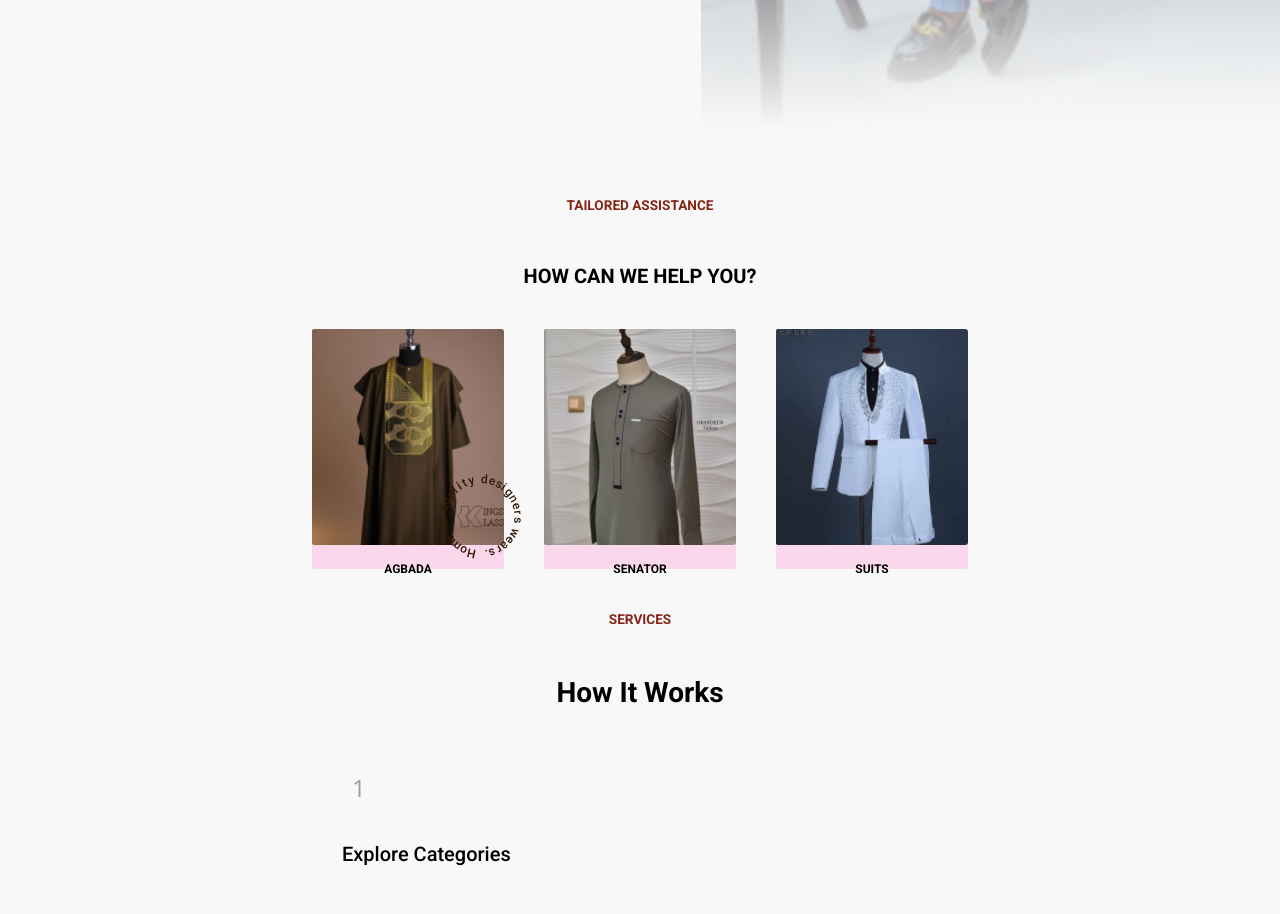
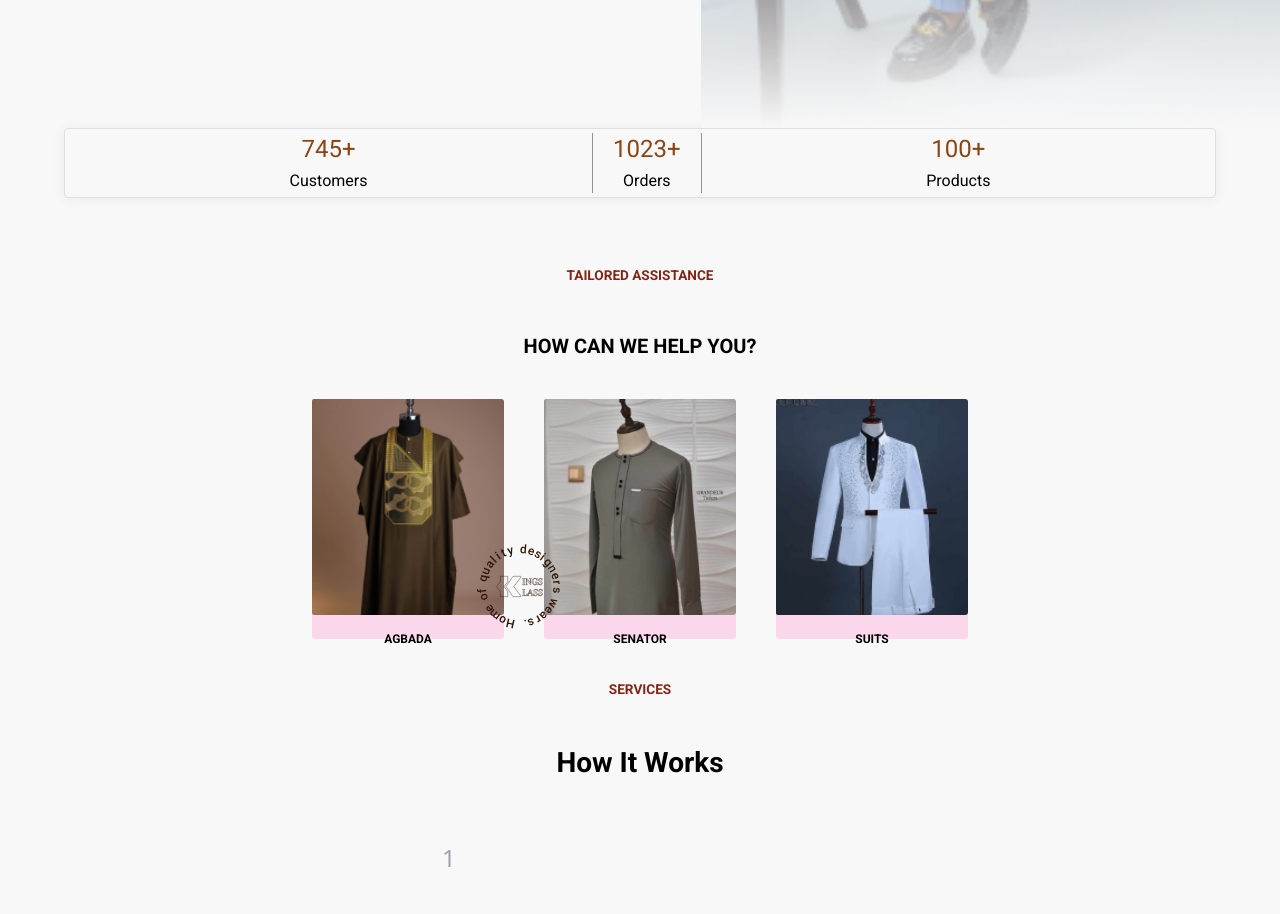
Before and after one commit to itsoluwatobby/KingKlass, a React (Vite) app: page / in a window 1280 px wide. Shown: the part 800-1714 px from the top of the page. Built offline with nearby package versions, Linux system fonts and the light colour scheme; a web font is replaced by a local one.

Commit message:
update: add Home/State component := UI

```diff
--- a/src/App.tsx
+++ b/src/App.tsx
@@ -58,7 +58,7 @@ function App() {
   }, [pathname, signin, signup, setAppModals])
 
   return (
-    <main className='w-full md:m-auto h-scre scroll-smooth overflow-y-scroll transition-all'>
+    <main className='w-full'>
 
       <Routes>
         <Route path='/' element={<DesignerLayout />}>
--- /dev/null
+++ b/src/components/home/Stats.tsx
@@ -0,0 +1,29 @@
+
+
+interface StatsProp {
+    name: string;
+    value: string;
+    className?: string
+}
+
+function Stat({name, value, className} : StatsProp) {
+  return (
+    <div className={`px-5 flex flex-col justify-center items-center gap-1 ${className}`}>
+        <h3 className="text-fdt-brown-normal text-2xl font-normal my-0 ">{value}+</h3>
+        <p className="text-base my-0">{name}</p>
+    </div>
+  )
+}
+
+
+function Stats() {
+  return (
+    <section className="stats rounded-[4px] py-1 px-0 w-[90%] border-[1px] border-solid border-fdt-grey-light-active flex flex-row justify-evenly">
+            <Stat name="Customers" value="745"/>
+            <Stat name="Orders" value="1023" className="border-solid border-x border-y-0  border-fdt-grey-normal"/>
+            <Stat name="Products" value="100"/>
+    </section>
+  )
+}
+
+export default Stats
--- a/src/index.css
+++ b/src/index.css
@@ -9,6 +9,9 @@
   width: 1px;
 }
 
+.stats {
+  box-shadow: 0px 1px 14.1px 0px rgba(0, 0, 0, 0.06);
+}
 
 .search--bar {
   border-radius: 4px!important;
@@ -20,18 +23,24 @@
   box-sizing: border-box;
 }
 
+#root {
+  /* border: 1px solid red; */
+}
+
 .hero {
   /* border: 1px solid black; */
   /* padding: 0; */
+  /* border: 1px solid black; */
 }
 
-body {
+body,html {
   background-color: #F8F8F8;
   margin: 0;
   padding: 0;
-  font-family: "Roboto"
+  font-family: "Roboto";
+  overflow-x: hidden;
+  /* border: 1px solid red; */
 }
-
 
 a, a:link a:visited {
   color: #000;
--- a/src/pages/Home.tsx
+++ b/src/pages/Home.tsx
@@ -4,14 +4,16 @@ import Explore from "../components/home/Explore"
 import { Hero } from "../components/home/Hero"
 import HowItWorks from "../components/home/HowItWorks"
 import Testimonials from "../components/home/Testimonials"
+import Stats from "../components/home/Stats"
+
 
 export const Home = () => {
   return (
-    <main className="w-full h-full flex flex-col mt-16">
+    <main className="border-black items-center w-full flex flex-col mt-16">
       <Hero />
+      <Stats />
       <HowItWorks />
       <Explore />
-      {/* <About /> */}
       <Testimonials />
       <ContactUs />
     </main>
--- a/tailwind.config.js
+++ b/tailwind.config.js
@@ -6,7 +6,9 @@ export default {
       colors: {
         "fdt-brown-dark" : "#68340E",
         "fdt-brown-normal" : "#8B4513",
-        "fdt-brown-darker" : "#311807"
+        "fdt-brown-darker" : "#311807",
+        "fdt-grey-light-active" : "#DEDEDE",
+        "fdt-grey-normal" : "#939393"
       },
 
       fontSize: {
```
